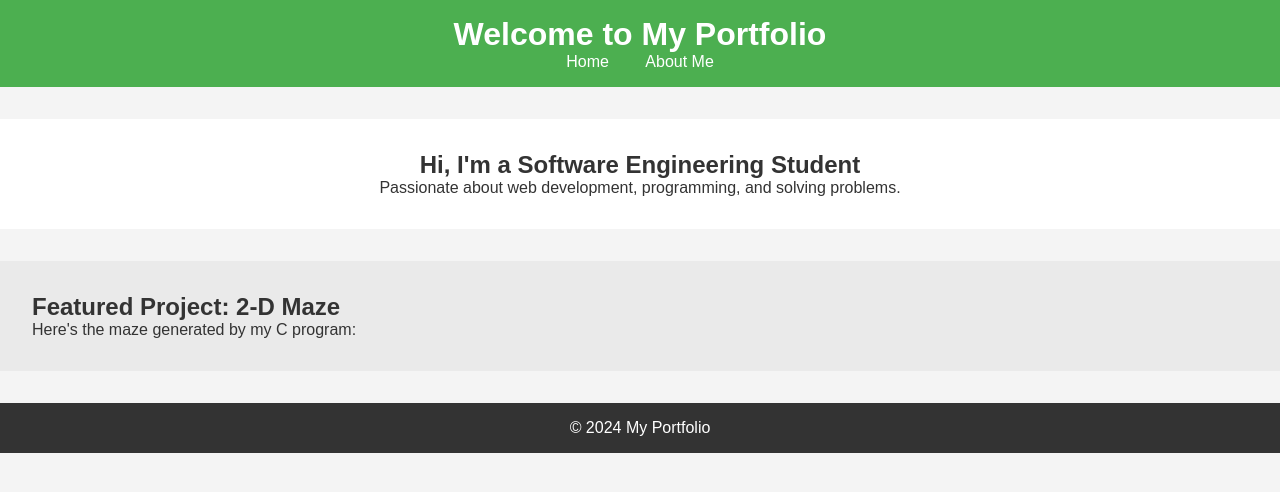
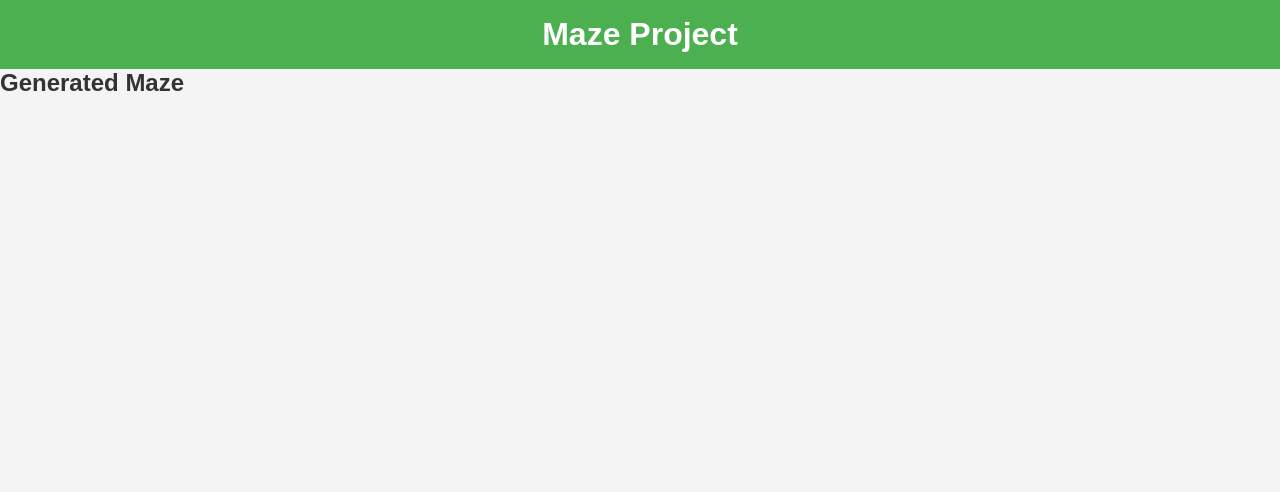
Before and after one commit to Bensonodhiambo/Bensonodhiambo.github.io, a plain HTML site: page index.html in a window 1280 px wide. Drawn offline with Linux system fonts and the light colour scheme; no server answers.

Commit message:
updated_maze_project

```diff
--- a/index.html
+++ b/index.html
@@ -3,34 +3,18 @@
 <head>
     <meta charset="UTF-8">
     <meta name="viewport" content="width=device-width, initial-scale=1.0">
-    <title>Portfolio - Software Engineering Student</title>
+    <title>Maze Project - Full Stack</title>
     <link rel="stylesheet" href="style.css">
 </head>
 <body>
     <header>
-        <h1>Welcome to My Portfolio</h1>
-        <nav>
-            <ul>
-                <li><a href="index.html">Home</a></li>
-                <li><a href="about.html">About Me</a></li>
-            </ul>
-        </nav>
+        <h1>Maze Project</h1>
     </header>
 
-    <section class="hero">
-        <h2>Hi, I'm a Software Engineering Student</h2>
-        <p>Passionate about web development, programming, and solving problems.</p>
-    </section>
-
-    <section class="projects">
-        <h2>Featured Project: 2-D Maze</h2>
-        <p>Here's the maze generated by my C program:</p>
+    <section>
+        <h2>Generated Maze</h2>
         <pre id="maze-container"></pre>
     </section>
-
-    <footer>
-        <p>&copy; 2024 My Portfolio</p>
-    </footer>
 
     <script>
         // Fetch maze from backend API
```
Also changed, not shown: 1 other file.
